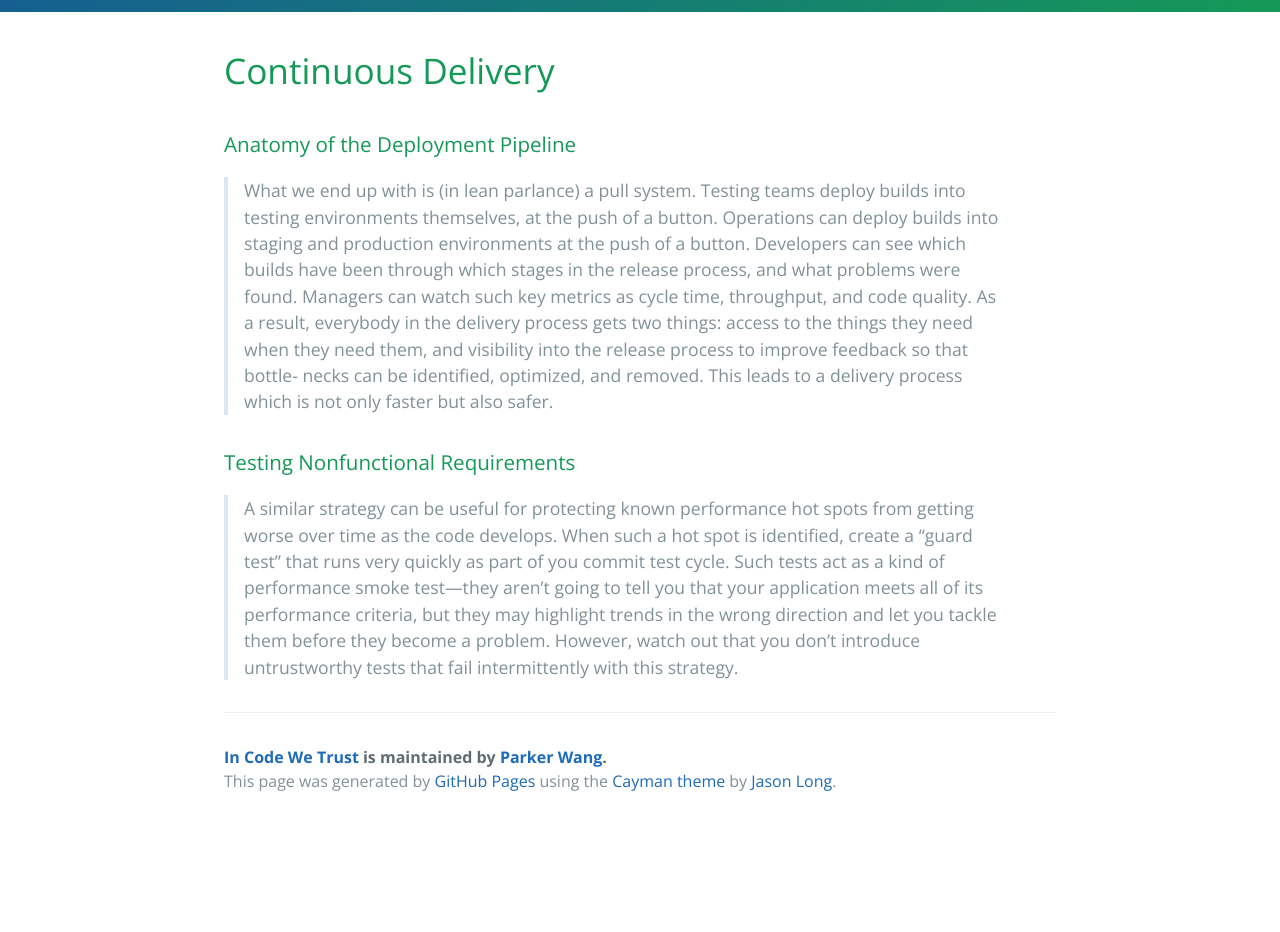
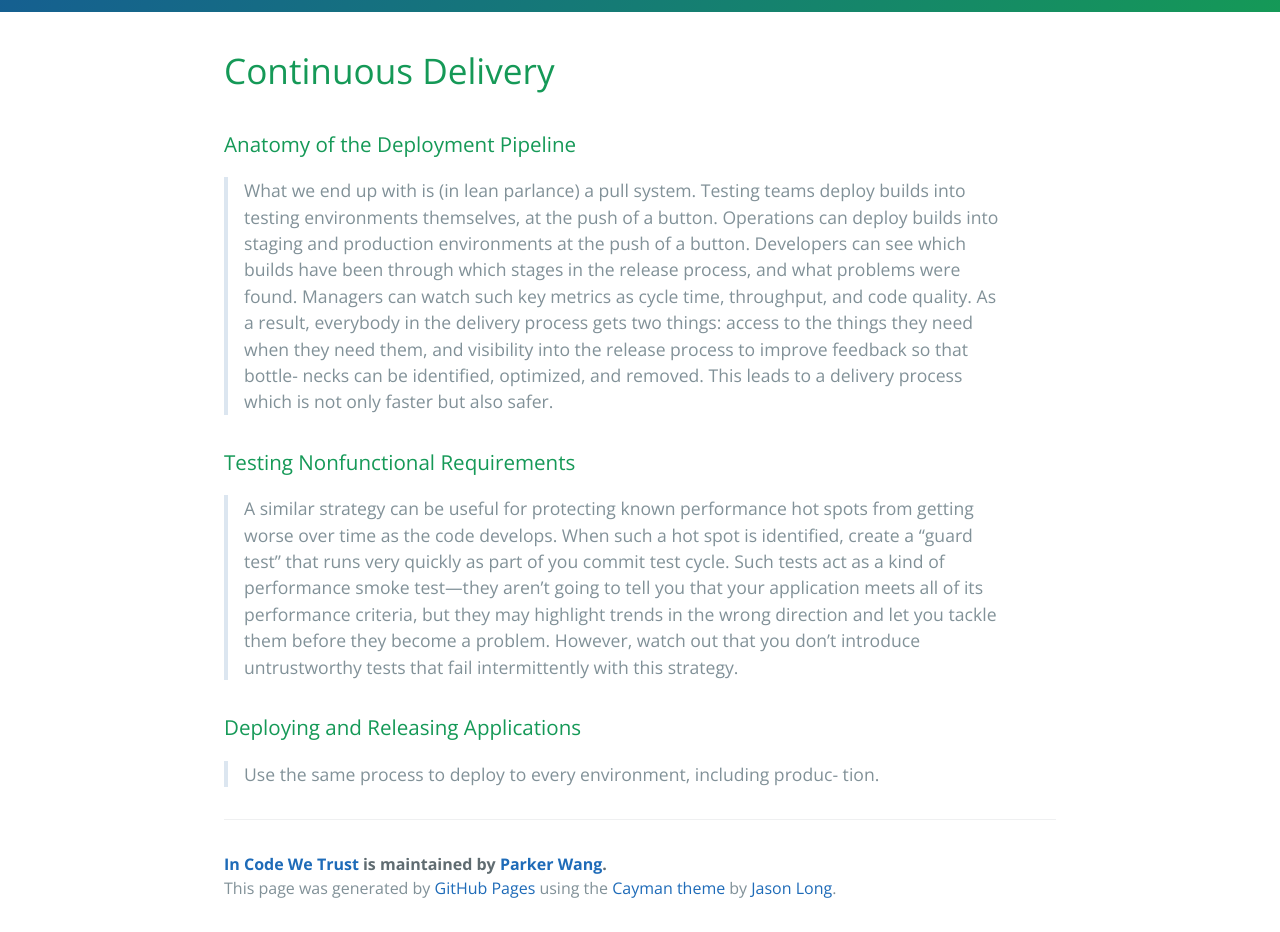
Before and after one commit to parkerwy/parkerwy.github.io, a Jekyll site: the page built from _posts/2016-09-03-continuous-delivery-notes.markdown, in a window 1280 px wide, cut to the strip 324-1256 px from the top of the page. Built offline with Jekyll 4.4.1, drawn with Linux system fonts in a browser that asks for light colours; before the commit the page ends 1149 px from its top, so only the background shows below that.

Commit message:
Update 2016-09-03-continuous-delivery-notes.markdown

```diff
--- a/_posts/2016-09-03-continuous-delivery-notes.markdown
+++ b/_posts/2016-09-03-continuous-delivery-notes.markdown
@@ -30,3 +30,7 @@ categories: main
 > highlight trends in the wrong direction and let you tackle them before they become
 > a problem. However, watch out that you don’t introduce untrustworthy tests
 > that fail intermittently with this strategy.
+
+### Deploying and Releasing Applications
+
+> Use the same process to deploy to every environment, including produc- tion.
```
